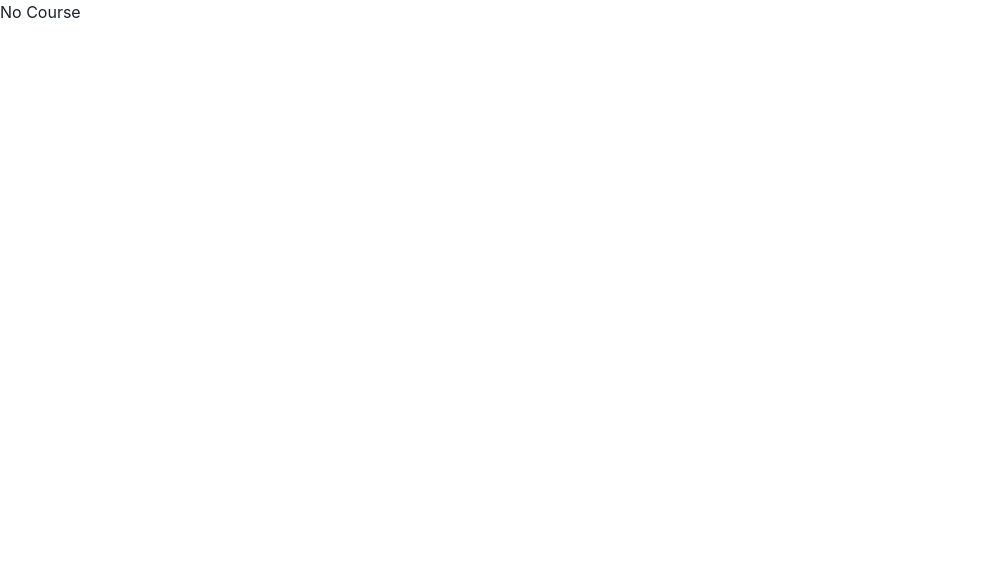
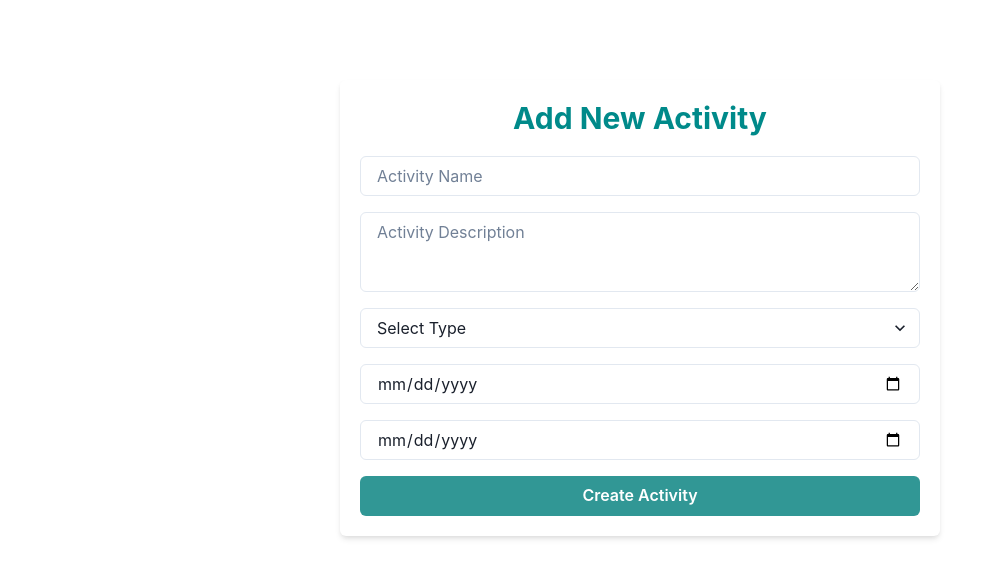
Before and after one commit to mapedersen/LMS.Frontend, a React (Vite) app: page /dashboard/add-activity/1 in a window 1280 px wide. Shown: the top 578 px of the page, without its empty margins (0-1001 px from the left). Built offline with nearby package versions, Linux system fonts and the light colour scheme.

Commit message:
fix all...almost

```diff
--- a/src/components/AddActivity.tsx
+++ b/src/components/AddActivity.tsx
@@ -1,223 +1,232 @@
+import React, { useState, useEffect } from "react";
+import { useParams, useNavigate } from "react-router-dom";
 import {
   Box,
+  Button,
   Heading,
-  SimpleGrid,
-  Center,
-  Card,
-  CardHeader,
+  VStack,
+  useToast,
+  Select,
+  Input,
+  Textarea,
   Text,
-  Button,
-  Badge,
-  IconButton,
 } from "@chakra-ui/react";
-import { EditIcon, DeleteIcon } from "@chakra-ui/icons";
+import { fetchCourseDetails } from "../services/courseService";
 import { useAuth } from "../context/authContext";
-import { ICourses, ICourse, IModule, IActivity } from "../types/course";
-import { useState } from "react";
-import { format } from "date-fns";
 
-const MAX_ITEMS = 5;
-const CARD_WIDTH = "250px";
-const CARD_HEIGHT = "200px";
+const AddActivity = () => {
+  const { setCourse, user } = useAuth();
+  const { moduleId } = useParams<{ moduleId: string }>();
+  const [name, setName] = useState("");
+  const [description, setDescription] = useState("");
+  const [typeId, setTypeId] = useState<number | null>(null);
+  const [startDate, setStartDate] = useState("");
+  const [endDate, setEndDate] = useState("");
+  const [isLoading, setIsLoading] = useState(false);
+  const [moduleEndDate, setModuleEndDate] = useState<Date | null>(null);
+  const [moduleData, setModuleData] = useState<any | null>(null); // State to hold module data
+  const [courseData, setCourseData] = useState<any | null>(null); // State to hold module data
+  const navigate = useNavigate();
+  const toast = useToast();
 
-const TeacherDashboard = () => {
-  const { course } = useAuth() as { course: ICourses };
-  const [showAllCourses, setShowAllCourses] = useState(false);
-  const [selectedCourse, setSelectedCourse] = useState<ICourse | null>(null);
-  const [showAllModules, setShowAllModules] = useState(false);
-  const [selectedModule, setSelectedModule] = useState<IModule | null>(null);
+  useEffect(() => {
+    // Fetch module and course details from the server
+    const fetchModuleAndCourseDetails = async () => {
+      const accessToken = localStorage.getItem("accessToken");
 
-  if (!course) return <p>No Course</p>;
+      if (!accessToken) {
+        console.error("Access token is missing");
+        return;
+      }
 
-  const courseList = showAllCourses ? course.courses : course.courses.slice(0, MAX_ITEMS);
-  const moduleList = selectedCourse
-    ? showAllModules
-      ? selectedCourse.modules
-      : selectedCourse.modules.slice(0, MAX_ITEMS)
-    : [];
+      try {
+        // Fetch module details
+        const moduleResponse = await fetch(`https://localhost:7243/api/modules/${moduleId}`, {
+          headers: {
+            Authorization: `Bearer ${accessToken}`,
+          },
+        });
 
-  const handleCourseClick = (course: ICourse) => {
-    if (selectedCourse?.id === course.id) {
-      setSelectedCourse(null); // Unselect the course if it is already selected
-      setSelectedModule(null); // Reset selected module when the course is unselected
+        if (moduleResponse.ok) {
+          const moduleData = await moduleResponse.json();
+          setModuleData(moduleData);
+          const courseId = moduleData.courseId;
+
+          // Fetch course details
+          const courseResponse = await fetch(`https://localhost:7243/api/courses/${courseId}`, {
+            headers: {
+              Authorization: `Bearer ${accessToken}`,
+            },
+          });
+
+          if (courseResponse.ok) {
+            const courseData = await courseResponse.json();
+            setCourseData(courseData);
           } else {
-      setSelectedCourse(course); // Select the course
-      setShowAllModules(false); // Reset module view when a new course is selected
-      setSelectedModule(null); // Reset selected module when a new course is selected
+            console.error("Failed to fetch course details");
+          }
+        } else {
+          console.error("Failed to fetch module details");
+        }
+      } catch (error) {
+        console.error("Error fetching module and course details:", error);
       }
     };
 
-  const handleModuleClick = (module: IModule) => {
-    if (selectedModule?.id === module.id) {
-      setSelectedModule(null); // Unselect the module if it is already selected
+    fetchModuleAndCourseDetails();
+  }, [moduleId]);
+
+  const handleSubmit = async (e: React.FormEvent) => {
+    e.preventDefault();
+
+    const accessToken = localStorage.getItem("accessToken");
+
+    if (!accessToken) {
+      console.error("Access token is missing");
+      return;
+    }
+
+    // Validate end date
+    if (moduleEndDate && new Date(endDate) > moduleEndDate) {
+      toast({
+        title: "Invalid end date.",
+        description: "End date cannot exceed the module's end date.",
+        status: "error",
+        duration: 5000,
+        isClosable: true,
+      });
+      return;
+    }
+
+    const activityData = {
+      name,
+      description,
+      typeId,
+      startDate,
+      endDate,
+      moduleId,
+    };
+
+    try {
+      setIsLoading(true);
+      const response = await fetch("https://localhost:7243/api/activity", {
+        method: "POST",
+        headers: {
+          "Content-Type": "application/json",
+          Authorization: `Bearer ${accessToken}`,
+        },
+        body: JSON.stringify(activityData),
+      });
+
+      if (response.ok) {
+        if (user) {
+          if (accessToken) {
+            const courses = await fetchCourseDetails(accessToken, user.role);
+            console.log(courses);
+            setCourse(courses);
+          }
+        }
+        toast({
+          title: "Activity Created",
+          description: "The activity has been created successfully.",
+          status: "success",
+          duration: 5000,
+          isClosable: true,
+        });
+        navigate(`/dashboard`);
       } else {
-      setSelectedModule(module); // Select the module
+        toast({
+          title: "Error",
+          description: "There was an error creating the activity.",
+          status: "error",
+          duration: 5000,
+          isClosable: true,
+        });
+      }
+    } catch (error) {
+      toast({
+        title: "Error",
+        description: "There was an error creating the activity.",
+        status: "error",
+        duration: 5000,
+        isClosable: true,
+      });
+    } finally {
+      setIsLoading(false);
     }
   };
 
-  const handleEditCourse = (course: ICourse) => {
-    // Handle course edit logic here
-    console.log("Edit course:", course);
-  };
-
-  const handleDeleteCourse = (course: ICourse) => {
-    // Handle course delete logic here
-    console.log("Delete course:", course);
-  };
-
   return (
-    <Box p={5} w="100%">
-      {/* Courses grid */}
-      <Box mb={8}>
-        <Heading size="lg" mb={4}>
-          Courses
-        </Heading>
-        <SimpleGrid minChildWidth={CARD_WIDTH} spacing={6} overflowX="auto">
-          {courseList.map((course: ICourse) => (
-            <Card
-              key={course.id}
-              cursor="pointer"
-              onClick={() => handleCourseClick(course)}
-              _hover={{ boxShadow: "2xl" }}
-              width={CARD_WIDTH}
-              height={CARD_HEIGHT}
-              borderWidth="1px"
-              borderRadius="lg"
-              overflow="hidden"
-              display="flex"
-              flexDirection="column"
-              justifyContent="space-between"
-              position="relative"
-              bg={selectedCourse?.id === course.id ? "teal.100" : "white"}>
-              <CardHeader>
-                <Heading size="md">{course.name}</Heading>
-                <Text fontSize="sm" color="gray.500">
-                  Start Dates: {format(new Date(course.startDate), "MMMM dd, yyyy")}
+    <Box p={5} maxW="600px" mx="auto" mt="20" bg="white" borderRadius="md" boxShadow="md">
+      {courseData && (
+        <Box mb={5} p={4} bg="gray.100" borderRadius="md">
+          <Text fontSize="lg" fontWeight="bold">
+            Course: {courseData.name}
           </Text>
-              </CardHeader>
-              <Box p={4} flex="1" overflow="hidden">
-                <Text mb={2} noOfLines={2} overflow="hidden" textOverflow="ellipsis">
-                  {course.description}
-                </Text>
-                <Box position="absolute" bottom="4" left="4">
-                  <Badge colorScheme="teal">{course.modules.length} Modules</Badge>
-                </Box>
-              </Box>
-              <Box position="absolute" top="2" right="2">
-                <IconButton
-                  aria-label="Edit Course"
-                  icon={<EditIcon />}
-                  size="sm"
-                  onClick={(e) => {
-                    e.stopPropagation();
-                    handleEditCourse(course);
-                  }}
-                  mr={2}
-                />
-                <IconButton
-                  aria-label="Delete Course"
-                  icon={<DeleteIcon />}
-                  size="sm"
-                  onClick={(e) => {
-                    e.stopPropagation();
-                    handleDeleteCourse(course);
-                  }}
-                />
-              </Box>
-            </Card>
-          ))}
-        </SimpleGrid>
-        {course.courses.length > MAX_ITEMS && (
-          <Center mt={4}>
-            <Button onClick={() => setShowAllCourses(!showAllCourses)}>
-              {showAllCourses ? "Show Less" : "Show More"}
-            </Button>
-          </Center>
-        )}
-      </Box>
-
-      {/* Modules grid */}
-      {selectedCourse && (
-        <Box mb={8}>
-          <Heading size="lg" mb={4}>
-            Modules for {selectedCourse.name}
-          </Heading>
-          <SimpleGrid minChildWidth={CARD_WIDTH} spacing={6} overflowX="auto">
-            {moduleList.map((module: IModule) => (
-              <Card
-                key={module.id}
-                cursor="pointer"
-                onClick={() => handleModuleClick(module)}
-                _hover={{ boxShadow: "2xl" }}
-                width={CARD_WIDTH}
-                height={CARD_HEIGHT}
-                borderWidth="1px"
-                borderRadius="lg"
-                overflow="hidden"
-                display="flex"
-                flexDirection="column"
-                justifyContent="space-between"
-                position="relative"
-                bg={selectedModule?.id === module.id ? "teal.100" : "white"}>
-                <CardHeader>
-                  <Heading size="md">{module.name}</Heading>
-                </CardHeader>
-                <Box p={4} flex="1" overflow="hidden">
-                  <Text noOfLines={3} overflow="hidden" textOverflow="ellipsis">
-                    {module.description}
-                  </Text>
-                  <Box position="absolute" bottom="4" left="4">
-                    <Badge colorScheme="teal">{module.activities.length} Activities</Badge>
-                  </Box>
-                </Box>
-              </Card>
-            ))}
-          </SimpleGrid>
-          {selectedCourse.modules.length > MAX_ITEMS && (
-            <Center mt={4}>
-              <Button onClick={() => setShowAllModules(!showAllModules)}>
-                {showAllModules ? "Show Less" : "Show More"}
-              </Button>
-            </Center>
+          <Text>Description: {courseData.description}</Text>
+          <Text>Start Date: {new Date(courseData.startDate).toLocaleDateString("en-CA")}</Text>
+          {courseData.endDate && (
+            <Text>End Date: {new Date(courseData.endDate).toLocaleDateString()}</Text>
           )}
         </Box>
       )}
-
-      {/* Activities grid */}
-      {selectedModule && (
-        <Box mb={8}>
-          <Heading size="lg" mb={4}>
-            Activities for {selectedModule.name}
-          </Heading>
-          <SimpleGrid minChildWidth={CARD_WIDTH} spacing={6} overflowX="auto">
-            {selectedModule.activities.map((activity: IActivity) => (
-              <Card
-                key={activity.id}
-                _hover={{ boxShadow: "2xl" }}
-                width={CARD_WIDTH}
-                height={CARD_HEIGHT}
-                borderWidth="1px"
-                borderRadius="lg"
-                overflow="hidden"
-                display="flex"
-                flexDirection="column"
-                justifyContent="space-between"
-                position="relative">
-                <CardHeader>
-                  <Heading size="md">{activity.name}</Heading>
-                </CardHeader>
-                <Box p={4} flex="1" overflow="hidden">
-                  <Text noOfLines={3} overflow="hidden" textOverflow="ellipsis">
-                    {activity.description}
+      {moduleData && (
+        <Box mb={5} p={4} bg="gray.100" borderRadius="md">
+          <Text fontSize="lg" fontWeight="bold">
+            Module: {moduleData.name}
           </Text>
-                </Box>
-              </Card>
-            ))}
-          </SimpleGrid>
+          <Text>Description: {moduleData.description}</Text>
+          <Text>Start Date: {new Date(moduleData.startDate).toLocaleDateString("en-CA")}</Text>
+          <Text>End Date: {new Date(moduleData.endDate).toLocaleDateString("en-CA")}</Text>
         </Box>
       )}
+      <Heading as="h2" size="lg" mb={5} textAlign="center" color="primary.600">
+        Add New Activity
+      </Heading>
+      <VStack spacing={4} as="form" onSubmit={handleSubmit}>
+        <Input
+          placeholder="Activity Name"
+          value={name}
+          onChange={(e) => setName(e.target.value)}
+          required
+        />
+        <Textarea
+          placeholder="Activity Description"
+          value={description}
+          onChange={(e) => setDescription(e.target.value)}
+          required
+        />
+        <Select
+          placeholder="Select Type"
+          value={typeId ?? ""}
+          onChange={(e) => setTypeId(Number(e.target.value))}
+          required>
+          <option value="1">E-Learning</option>
+          <option value="2">Assignment</option>
+          <option value="3">Presentation</option>
+          <option value="4">Group Work</option>
+          <option value="5">Quiz</option>
+        </Select>
+        <Input
+          type="date"
+          placeholder="Start Date"
+          value={startDate}
+          onChange={(e) => setStartDate(e.target.value)}
+          required
+        />
+        <Input
+          type="date"
+          placeholder="End Date"
+          value={endDate}
+          onChange={(e) => setEndDate(e.target.value)}
+          required
+        />
+        <Button type="submit" isLoading={isLoading} colorScheme="teal" width="full">
+          Create Activity
+        </Button>
+      </VStack>
     </Box>
   );
 };
 
-export default TeacherDashboard;
+export default AddActivity;
--- a/src/components/AddCourse.tsx
+++ b/src/components/AddCourse.tsx
@@ -3,14 +3,18 @@ import { useNavigate } from "react-router-dom";
 import { Box, Button, Heading, VStack, useToast } from "@chakra-ui/react";
 import FormField from "./ui/FormFields";
 import { refreshAccessToken } from "../services/authService";
+import { fetchCourseDetails } from "../services/courseService";
+import { useAuth } from "../context/authContext";
 
 const AddCourse = () => {
+  const { setCourse, user } = useAuth();
   const [name, setName] = useState("");
   const [description, setDescription] = useState("");
   const [startDate, setStartDate] = useState("");
   const [isLoading, setIsLoading] = useState(false);
   const navigate = useNavigate();
   const toast = useToast();
+  const accessToken = localStorage.getItem("accessToken");
 
   const handleSubmit = async (e: React.FormEvent) => {
     e.preventDefault();
@@ -53,6 +57,13 @@ const AddCourse = () => {
       });
 
       if (response.ok) {
+        if (user) {
+          if (accessToken) {
+            const courses = await fetchCourseDetails(accessToken, user.role);
+            console.log(courses);
+            setCourse(courses);
+          }
+        }
         const course = await response.json();
         toast({
           title: "Course created.",
@@ -64,6 +75,7 @@ const AddCourse = () => {
         setName("");
         setDescription("");
         setStartDate("");
+
         navigate(`/dashboard/add-module/${course.id}`);
       } else {
         toast({
--- a/src/components/AddModule.tsx
+++ b/src/components/AddModule.tsx
@@ -1,24 +1,10 @@
 import React, { useState, useEffect } from "react";
-import {
-  Box,
-  Button,
-  Heading,
-  VStack,
-  useToast,
-  Modal,
-  ModalOverlay,
-  ModalContent,
-  ModalHeader,
-  ModalFooter,
-  ModalBody,
-  ModalCloseButton,
-  useDisclosure,
-  Text,
-} from "@chakra-ui/react";
+import { Box, Button, Heading, VStack, useToast, Text } from "@chakra-ui/react";
 import { useParams, useNavigate } from "react-router-dom";
-import FormField from "./ui/FormFields";
+import FormFields from "./ui/FormFields";
 import { ICourse } from "../types/course";
 import { refreshAccessToken } from "../services/authService";
+import FormField from "./ui/FormFields";
 
 const AddModule = () => {
   const { courseId } = useParams<{ courseId: string }>();
@@ -30,8 +16,6 @@ const AddModule = () => {
   const [isLoading, setIsLoading] = useState(false);
   const navigate = useNavigate();
   const toast = useToast();
-  const { isOpen, onOpen, onClose } = useDisclosure();
-  const [newModuleId, setNewModuleId] = useState<string | null>(null);
 
   useEffect(() => {
     const fetchCourse = async (pageNumber = 1) => {
@@ -39,7 +23,6 @@ const AddModule = () => {
 
       if (!accessToken) {
         console.error("Access token is missing. Attempting to refresh token...");
-        // Assuming you have a function to refresh the token
         const newAccessToken = await refreshAccessToken();
         if (!newAccessToken) {
           toast({
@@ -86,7 +69,7 @@ const AddModule = () => {
       }
     };
     fetchCourse();
-  }, [courseId]);
+  }, [courseId, navigate, toast]);
 
   const handleSubmit = async (e: React.FormEvent) => {
     e.preventDefault();
@@ -94,7 +77,24 @@ const AddModule = () => {
     const accessToken = localStorage.getItem("accessToken");
 
     if (!accessToken) {
-      console.error("Access token is missing");
+      toast({
+        title: "Error",
+        description: "No access token available.",
+        status: "error",
+        duration: 5000,
+        isClosable: true,
+      });
+      return;
+    }
+
+    if (thisCourse && new Date(startDate) < new Date(thisCourse.startDate)) {
+      toast({
+        title: "Error",
+        description: "Start date cannot be before the course start date.",
+        status: "error",
+        duration: 5000,
+        isClosable: true,
+      });
       return;
     }
 
@@ -119,12 +119,18 @@ const AddModule = () => {
 
       if (response.ok) {
         const module = await response.json();
-        setNewModuleId(module.id);
+        toast({
+          title: "Module created.",
+          description: "The module has been created successfully.",
+          status: "success",
+          duration: 5000,
+          isClosable: true,
+        });
         setName("");
         setDescription("");
         setStartDate("");
         setEndDate("");
-        onOpen(); // Open the modal
+        navigate(`/dashboard/add-activity/${module.id}`); // Navigate to AddActivity with the new module ID
       } else {
         toast({
           title: "Error",
@@ -147,14 +153,6 @@ const AddModule = () => {
     }
   };
 
-  const handleAddAnotherModule = () => {
-    onClose();
-  };
-
-  const handleAddActivity = () => {
-    navigate(`/dashboard/add-activity/${newModuleId}`);
-  };
-
   return (
     <Box p={5} maxW="600px" mx="auto" mt="20" bg="white" borderRadius="md" boxShadow="md">
       {thisCourse && (
@@ -163,6 +161,7 @@ const AddModule = () => {
             Course: {thisCourse.name}
           </Text>
           <Text>Description: {thisCourse.description}</Text>
+          <Text>Start Date: {new Date(thisCourse.startDate).toLocaleDateString("en-CA")}</Text>
         </Box>
       )}
       <Heading as="h2" size="lg" mb={5} textAlign="center" color="primary.600">
@@ -192,7 +191,10 @@ const AddModule = () => {
           label="Start Date"
           type="date"
           value={startDate}
-          onChange={(e) => setStartDate(e.target.value)}
+          onChange={(e) => {
+            setStartDate(e.target.value);
+            console.log(e.target.value);
+          }}
           isRequired
         />
         <FormField
@@ -208,7 +210,7 @@ const AddModule = () => {
         </Button>
       </VStack>
 
-      <Modal isOpen={isOpen} onClose={onClose}>
+      {/* <Modal isOpen={isOpen} onClose={onClose}>
         <ModalOverlay />
         <ModalContent>
           <ModalHeader>Module Created</ModalHeader>
@@ -225,7 +227,7 @@ const AddModule = () => {
             </Button>
           </ModalFooter>
         </ModalContent>
-      </Modal>
+      </Modal> */}
     </Box>
   );
 };
--- a/src/components/StudentDashBoard.tsx
+++ b/src/components/StudentDashBoard.tsx
@@ -100,7 +100,7 @@ const StudentDashboard = () => {
             {/* Course details */}
             <Box flex="1">
               {course && (
-                <Box mb={8}>
+                <Box mb={8} p={15}>
                   <Card
                     mx="auto"
                     minWidth="800px"
@@ -129,7 +129,7 @@ const StudentDashboard = () => {
                     </Box>
                     {/* Fellow Students */}
                     {studentsForCourse.length > 0 && (
-                      <Box mt={4}>
+                      <Box p={15}>
                         <Heading size="sm" mb={2}>
                           Fellow Students
                         </Heading>
@@ -149,7 +149,7 @@ const StudentDashboard = () => {
 
               {/* Activities grid */}
               {selectedModule && (
-                <Box mb={8}>
+                <Box mb={8} p="15px">
                   <Heading size="lg" mb={4}>
                     Activities for {selectedModule.name}
                   </Heading>
--- a/src/components/ui/ActivityCard.tsx
+++ b/src/components/ui/ActivityCard.tsx
@@ -26,8 +26,8 @@ const ActivityCard: React.FC<ActivityCardProps> = ({ activity }) => {
           Due Date: {format(new Date(activity.endDate), "MMMM dd, yyyy")}
         </Text>
       </CardHeader>
-      <Box p={4} flex="1" overflow="hidden">
-        <Text noOfLines={3} overflow="hidden" textOverflow="ellipsis">
+      <Box p={4} flex="1" overflow="hidden" pt="0px">
+        <Text noOfLines={2} overflow="hidden" textOverflow="ellipsis">
           {activity.description}
         </Text>
       </Box>
--- a/src/context/authContext.tsx
+++ b/src/context/authContext.tsx
@@ -120,7 +120,9 @@ export const AuthProvider = ({ children }: AuthProviderProps) => {
   };
 
   return (
-    <AuthContext.Provider value={{ user, course, login, logout }}>{children}</AuthContext.Provider>
+    <AuthContext.Provider value={{ user, course, setCourse, login, logout }}>
+      {children}
+    </AuthContext.Provider>
   );
 };
 
--- a/src/types/auth.ts
+++ b/src/types/auth.ts
@@ -24,6 +24,7 @@ export interface UserState {
 export interface AuthContextType {
   user: DecodedToken | null;
   course: ICourse | ICourses | null;
+  setCourse: (course: ICourse | ICourses | null) => void;
   login: (credentials: AuthCredentials) => Promise<void>;
   logout: () => void;
 }
```
Also changed, not shown: src/components/ui/ActivityList.tsx (added, +29 -0 lines). Lines whose indentation alone changed are shown as unchanged.
